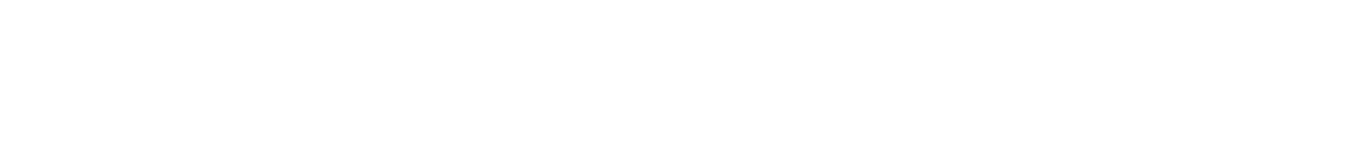
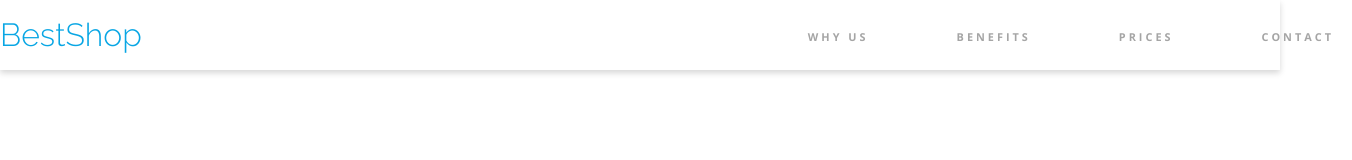
Before and after one commit to JakubDomski/BestShop, a plain HTML site: page index.html in a window 1280 px wide. Shown: the whole page, 1352 px wide, since content can reach past the window. Drawn offline with nearby package versions, Linux system fonts and the light colour scheme.

Commit message:
Stworzenie nav

```diff
--- a/css/style.css
+++ b/css/style.css
@@ -13,10 +13,55 @@
 html{
     box-sizing: border-box;
 }
+a{
+    text-decoration: none;
+}
 .container{
     width: 1352px;
     margin: 0 auto;
 }
-body {
+body{
     font-family: var(--font-open-sans);
 }
+.header{
+    height: 70px;
+    box-shadow: 0 3px 6px rgba(0, 0, 0, 0.16);
+}
+.header .container{
+    display: flex;
+    justify-content: space-between;
+    align-items: center;
+    height: 100%;
+}
+.logo {
+    font-size: 2rem;
+    font-weight: 300;
+    font-family: var(--font-raleway);
+    color: var(--color-primary);
+}
+.header_nav{
+    display: flex;
+}
+.nav__element {
+    padding: 0 26px;
+}
+.nav__element:last-child {
+    padding-right: 0;
+}
+.nav__element a{
+    color: var(--color-grey);
+    font-weight: 700;
+    font-size: 0.68rem;
+    text-transform: uppercase;
+    padding: 28px 18px 22px;
+    border-bottom: 4px solid transparent;
+    letter-spacing: 0.188rem;
+}
+
+
+.nav__element a:hover{
+    color: var(--color-black);
+    border-color: var(--color-primary);
+
+}
+}
--- a/index.html
+++ b/index.html
@@ -12,6 +12,27 @@
     <link href="css/style.css" rel="stylesheet">
 </head>
 <body>
+<header class="header">
+    <div class="container">
+        <a href="#" class="logo">BestShop</a>
+        <nav>
+            <ul class="header_nav">
+                <li class="nav__element">
+                    <a href="#" >Why us</a>
+                </li>
+                <li class="nav__element">
+                    <a href="#" >Benefits</a>
+                </li>
+                <li class="nav__element">
+                    <a href="#">Prices</a>
+                </li>
+                <li class="nav__element">
+                    <a href="#">Contact</a>
+                </li>
+            </ul>
+        </nav>
+    </div>
 
+</header>
 </body>
 </html>
```
